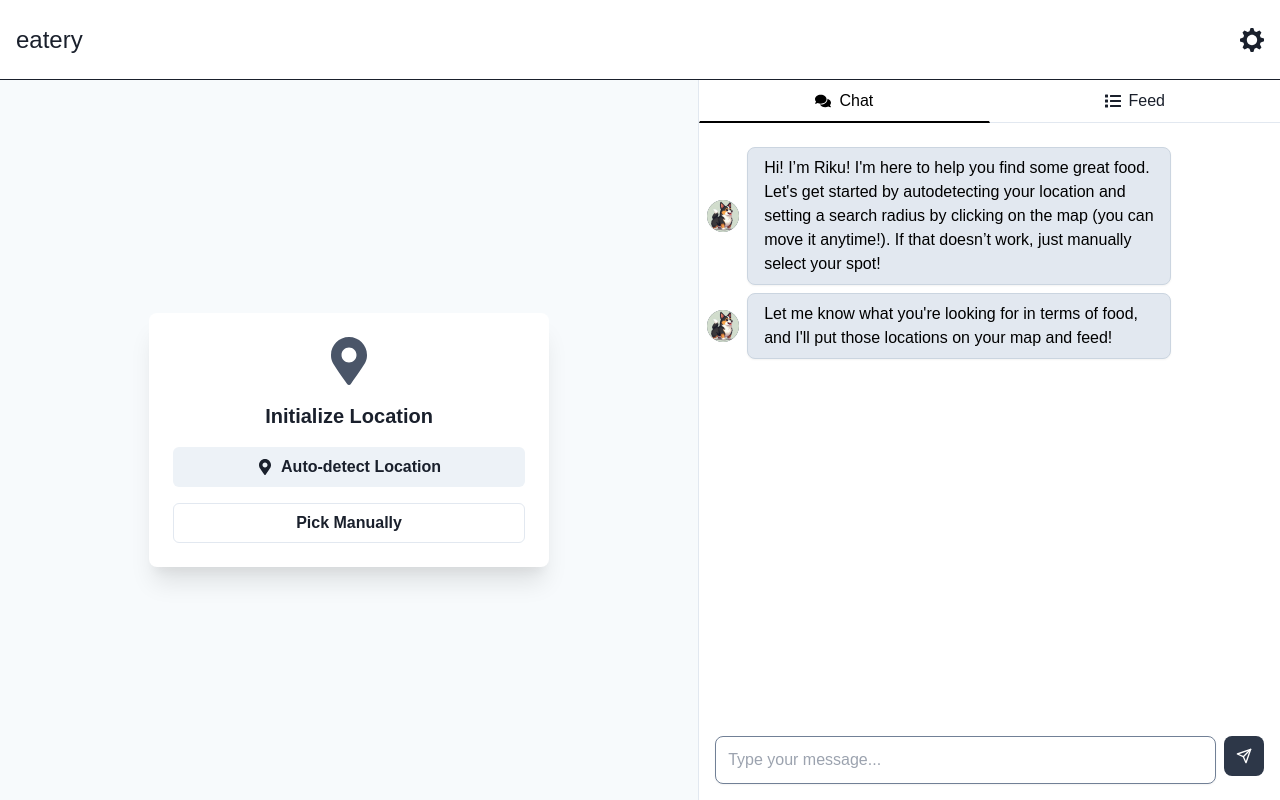
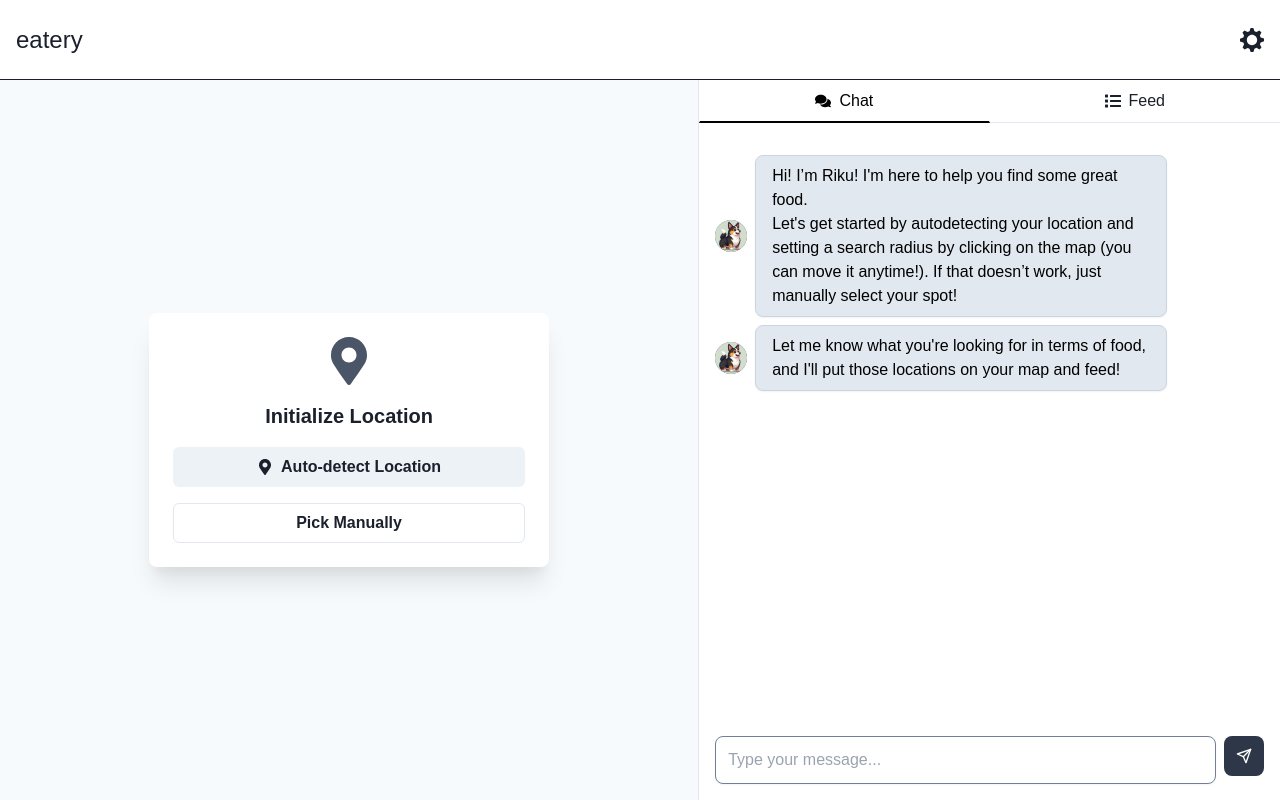
Before and after one commit to anngo-1/eatery, a Next.js app in the folder eatery-client/: page / in a window 1280 px wide. Built offline with nearby package versions, Linux system fonts and the light colour scheme; a web font is replaced by a local one.

Commit message:
fix UI after refactor

```diff
--- a/eatery-client/components/Chatbot.tsx
+++ b/eatery-client/components/Chatbot.tsx
@@ -11,6 +11,7 @@ import {
   Textarea,
 } from "@chakra-ui/react";
 import { FiSend } from "react-icons/fi";
+import { FeedItemData } from './FeedItem'
 
 type Message = {
   id: number;
@@ -18,7 +19,12 @@ type Message = {
   text: string;
 };
 
-const Chatbot: React.FC = () => {
+export interface ChatbotProps {
+  position: { lat: number; lng: number } | null;
+  radius: number;
+  feed: FeedItemData[]
+}
+const Chatbot: React.FC<ChatbotProps> = ({ position, radius, feed }) => {
   const [messages, setMessages] = useState<Message[]>
   ([
     {
@@ -107,7 +113,7 @@ const Chatbot: React.FC = () => {
           align="stretch"
           overflowY="auto"
           flexGrow={1}
-          p={2}
+          p={4}
           mb={0}
         >
           {messages.map((message) => (
--- a/eatery-client/components/MapFeed.tsx
+++ b/eatery-client/components/MapFeed.tsx
@@ -6,7 +6,7 @@ import dynamic from 'next/dynamic';
 import Feed from './Feed';
 import Chatbot from './Chatbot';
 import { FeedItemData } from './FeedItem';
-
+import { ChatbotProps } from './Chatbot'
 const Map = dynamic(() => import('./Map'), { ssr: false });
 
 interface MapFeedProps {
@@ -19,7 +19,6 @@ const MapFeed: React.FC<MapFeedProps> = ({ feedData }) => {
   const [showMap, setShowMap] = useState<boolean>(false);
   const [fetchingLocation, setFetchingLocation] = useState<boolean>(false);
 
-  const isMobile = useBreakpointValue({ base: true, md: false });
 
   const handleRadiusChange = useCallback((event: React.ChangeEvent<HTMLInputElement>) => {
     const value = event.target.value;
@@ -28,14 +27,6 @@ const MapFeed: React.FC<MapFeedProps> = ({ feedData }) => {
       setRadius(parsedValue);
     }
   }, []);
-
-  const incrementRadius = () => {
-    setRadius(prevRadius => prevRadius + 1);
-  };
-
-  const decrementRadius = () => {
-    setRadius(prevRadius => Math.max(1, prevRadius - 1));
-  };
 
   const handleInitializeMap = () => {
     setFetchingLocation(true);
@@ -110,7 +101,7 @@ const MapFeed: React.FC<MapFeedProps> = ({ feedData }) => {
             <TabPanels flex="1" overflowY="auto">
               <TabPanel height="100%" p={0}>
                 <Box h="100%" overflowY="auto">
-                  <Chatbot />
+                  <Chatbot position={position} feed={feedData} radius={radius} />
                 </Box>
               </TabPanel>
               <TabPanel height="100%" p={0}>
```
Also changed, not shown: 1 other file (tests, documents, lock files or other folders).
